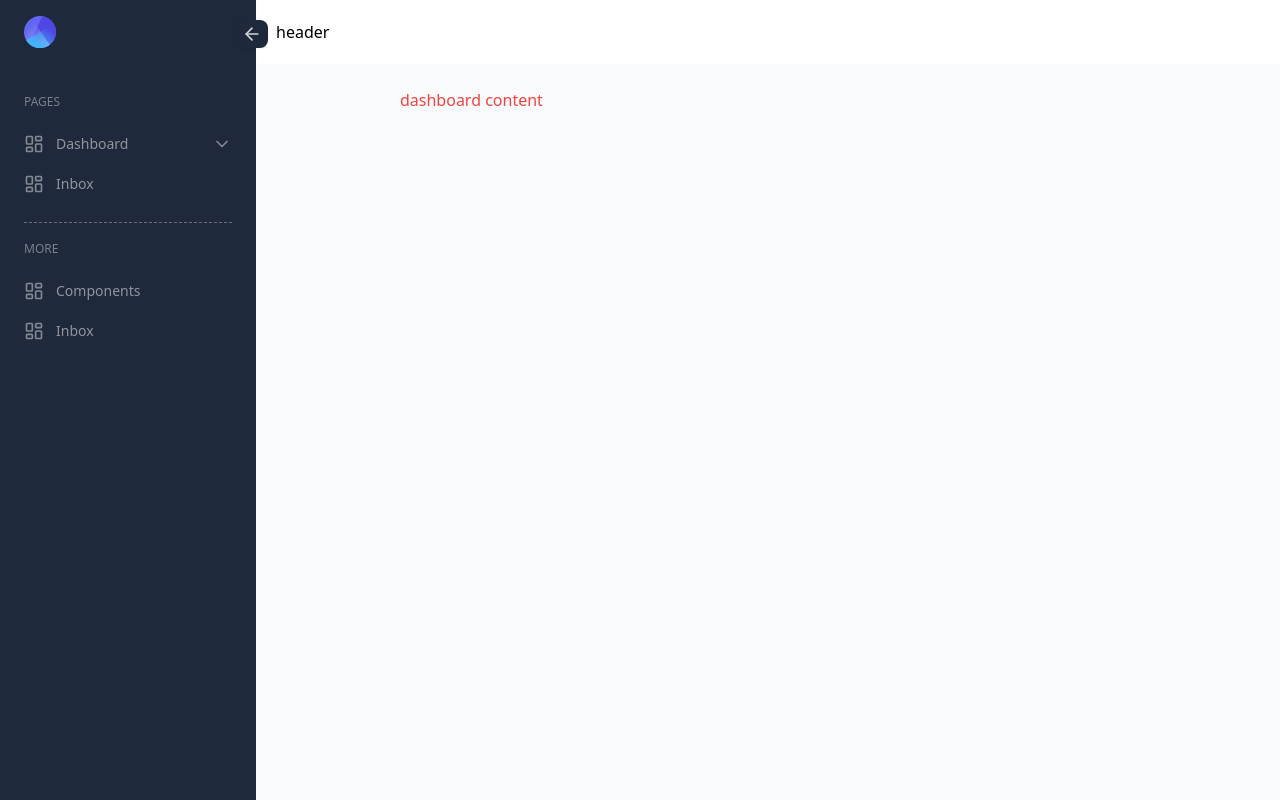
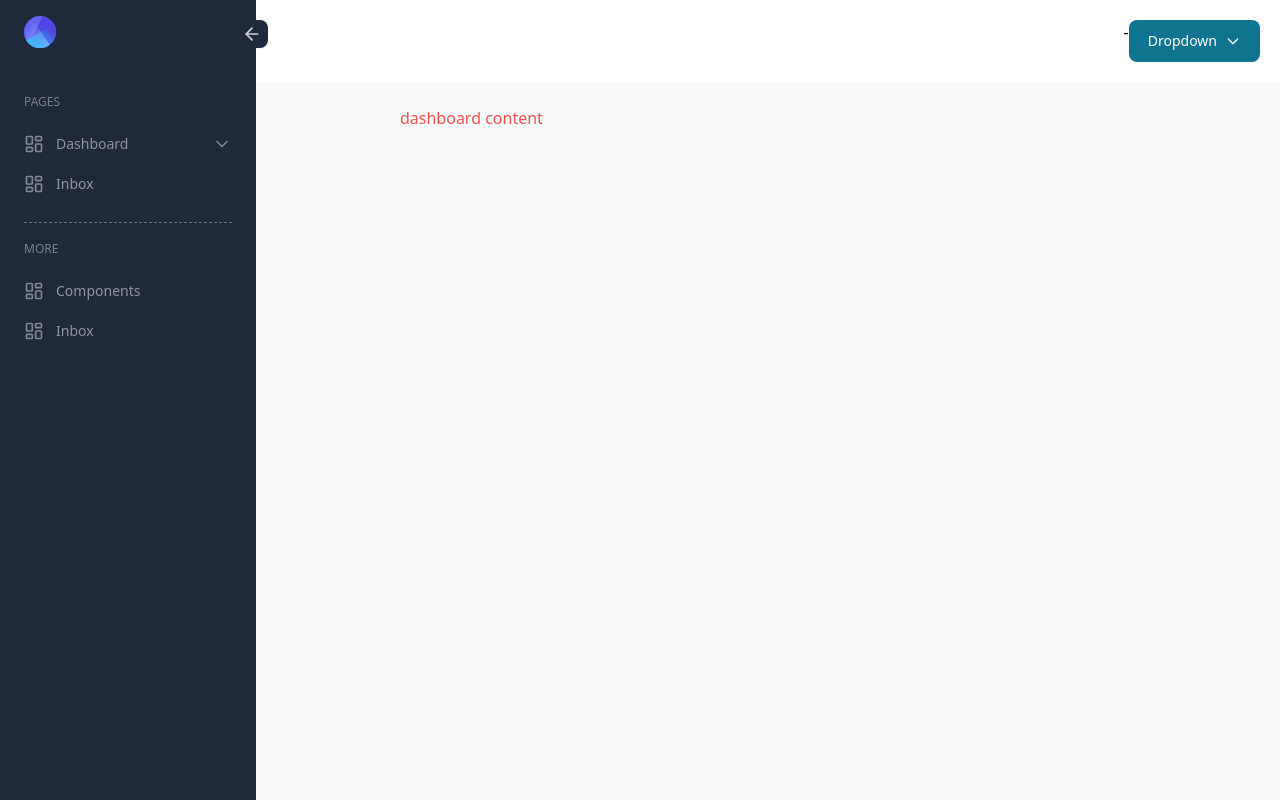
Before and after one commit to iliafaramarzpour/react-admin-dashbaoard, a React (Create React App) app: page / in a window 1280 px wide. Built offline with nearby package versions, Linux system fonts and the light colour scheme.

Commit message:
feat : add flowbite tailwind component lib

```diff
--- a/package.json
+++ b/package.json
@@ -6,6 +6,8 @@
     "@testing-library/jest-dom": "^5.16.5",
     "@testing-library/react": "^13.4.0",
     "@testing-library/user-event": "^13.5.0",
+    "flowbite": "^1.5.3",
+    "flowbite-react": "^0.3.4",
     "lucide-react": "^0.95.0",
     "prop-types": "^15.8.1",
     "react": "^18.2.0",
--- a/src/components/common/layout/Header.js
+++ b/src/components/common/layout/Header.js
@@ -1,9 +1,25 @@
 import React from "react";
+import { Dropdown } from "flowbite-react";
 
 function Header() {
   return (
     <>
-      <header className="bg-white p-5">header</header>
+      <header className="bg-white p-5 flex justify-start flex-row-reverse">
+        <Dropdown label="Dropdown">
+          <Dropdown.Header>
+            <span className="block text-sm">Bonnie Green</span>
+            <span className="block text-sm font-medium truncate">
+              bonnie@flowbite.com
+            </span>
+          </Dropdown.Header>
+          <Dropdown.Item>Dashboard</Dropdown.Item>
+          <Dropdown.Item>Settings</Dropdown.Item>
+          <Dropdown.Item>Earnings</Dropdown.Item>
+          <Dropdown.Divider />
+          <Dropdown.Item>Sign out</Dropdown.Item>
+        </Dropdown>
+        -
+      </header>
     </>
   );
 }
--- a/tailwind.config.js
+++ b/tailwind.config.js
@@ -1,6 +1,9 @@
 /** @type {import('tailwindcss').Config} */
 module.exports = {
-  content: ["./src/**/*.{js,jsx,ts,tsx}"],
+  content: [
+    "./src/**/*.{js,jsx,ts,tsx}",
+    "node_modules/flowbite-react/**/*.{js,jsx,ts,tsx}",
+  ],
   theme: {
     extend: {
       fontFamily: {
@@ -8,5 +11,5 @@ module.exports = {
       },
     },
   },
-  plugins: [],
+  plugins: [require("flowbite/plugin")],
 };
```
Also changed, not shown: src/index.js (+7 -6 lines), 1 other file (tests, documents, lock files or other folders).
